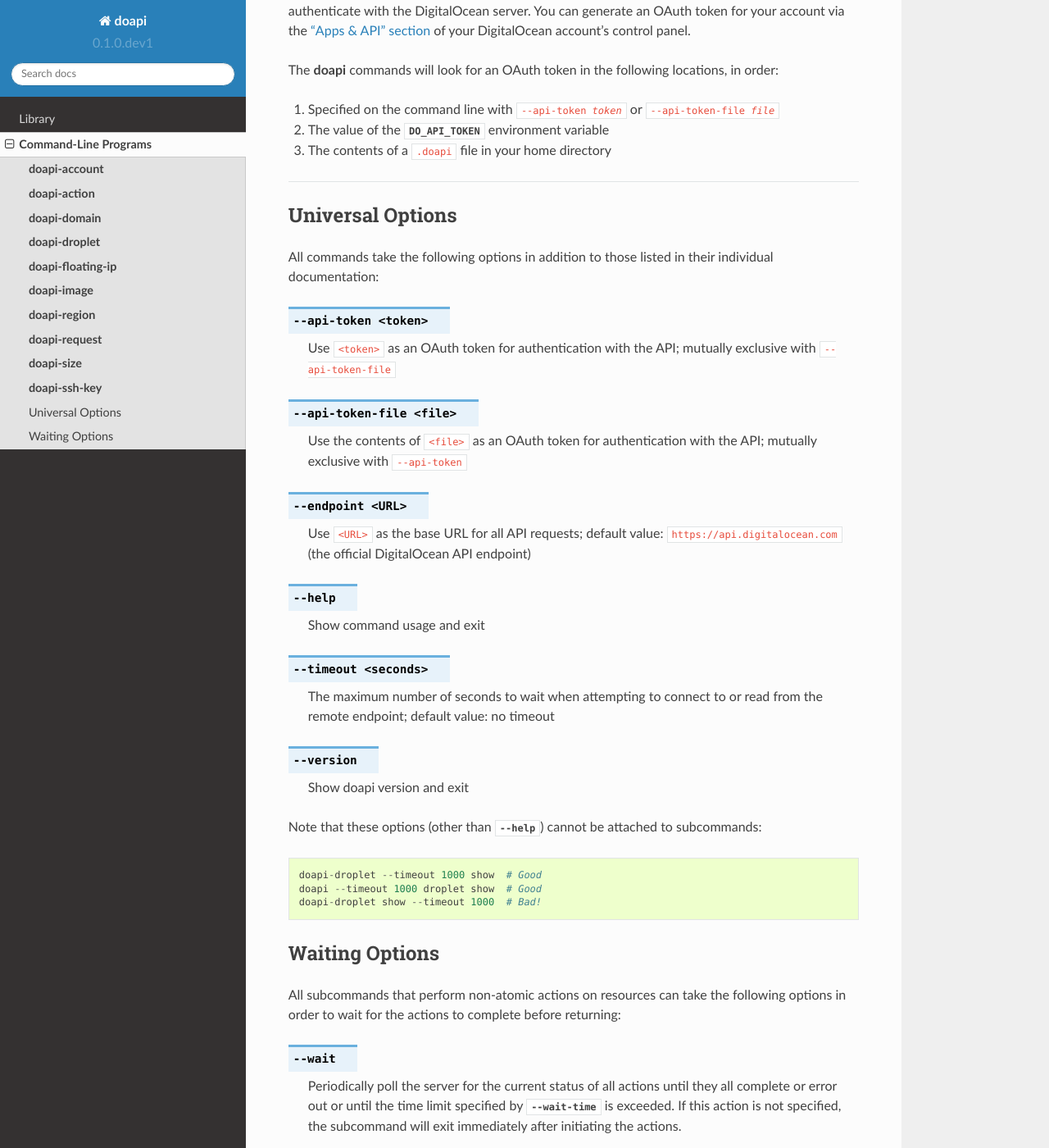
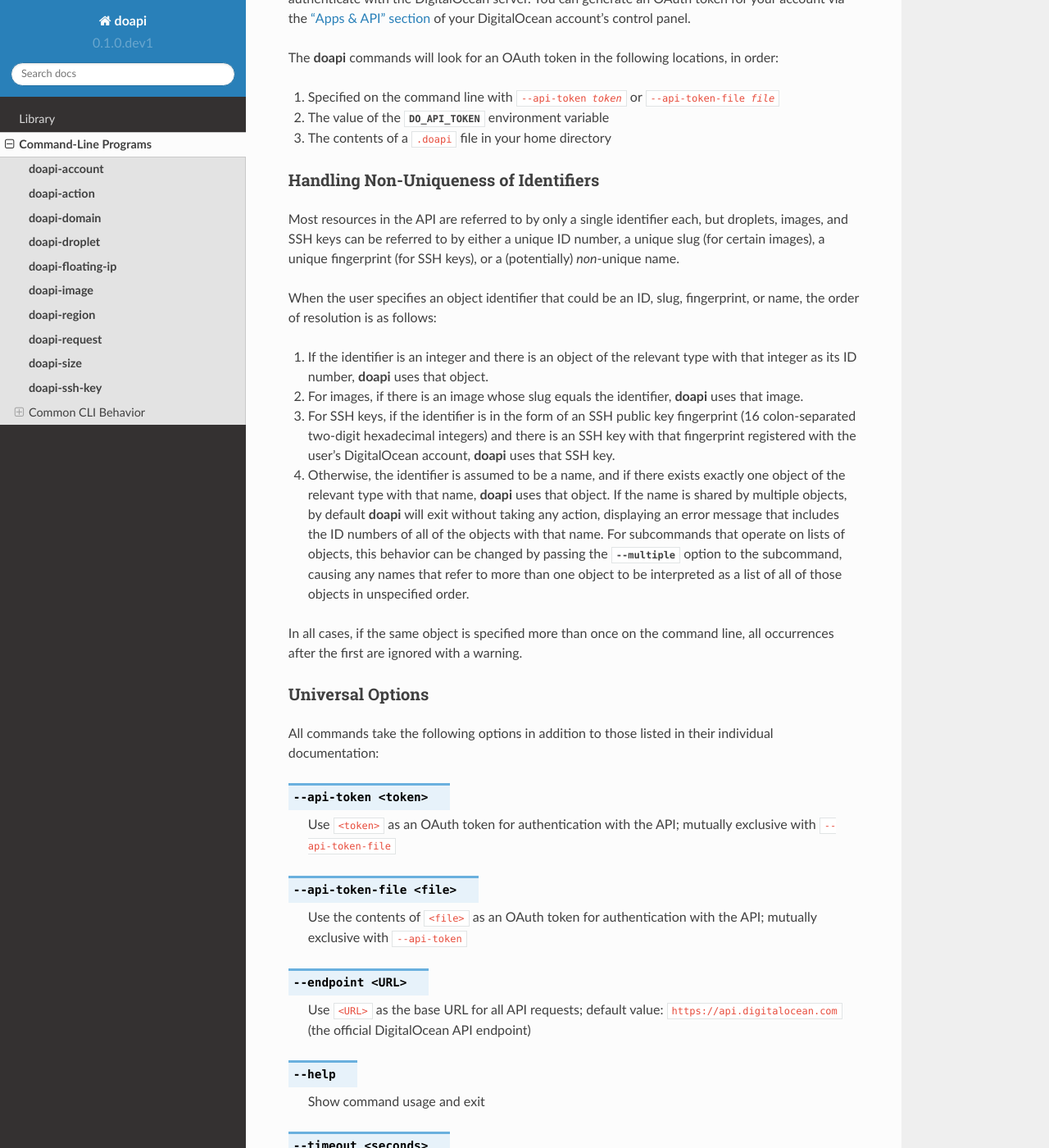
Before and after one commit to jwodder/doapi, a Sphinx documentation site: the page built from docs/cli/index.rst, in a window 1280 px wide and 1400 px high, scrolled down 567 px. Shown: the whole window at 82% size. Built offline with Sphinx 7.4.7 and the Read the Docs theme 2.0.0, drawn with Linux system fonts in a browser that asks for light colours; some of the changed text lies outside the part shown.

Commit message:
Expanded cli/index.rst

```diff
--- a/docs/cli/index.rst
+++ b/docs/cli/index.rst
@@ -17,11 +17,15 @@ Command-Line Programs
    size
    ssh_key
 
-TODO
+..
+    Document the plain :program:`doapi` command
+    [All commands output pretty-printed (sans colors) JSON]
 
-[Document the plain :program:`doapi` command]
+Common CLI Behavior
+-------------------
 
-----
+API Authentication
+''''''''''''''''''
 
 In order to perform API requests, an OAuth token must be supplied to
 :program:`doapi` so that it can authenticate with the DigitalOcean server.  You
@@ -37,12 +41,47 @@ locations, in order:
 2. The value of the :envvar:`DO_API_TOKEN` environment variable
 3. The contents of a :file:`.doapi` file in your home directory
 
-----
+
+Handling Non-Uniqueness of Identifiers
+''''''''''''''''''''''''''''''''''''''
+
+Most resources in the API are referred to by only a single identifier each, but
+droplets, images, and SSH keys can be referred to by either a unique ID number,
+a unique slug (for certain images), a unique fingerprint (for SSH keys), or a
+(potentially) *non*-unique name.
+
+When the user specifies an object identifier that could be an ID, slug,
+fingerprint, or name, the order of resolution is as follows:
+
+1. If the identifier is an integer and there is an object of the relevant type
+   with that integer as its ID number, :program:`doapi` uses that object.
+
+2. For images, if there is an image whose slug equals the identifier,
+   :program:`doapi` uses that image.
+
+3. For SSH keys, if the identifier is in the form of an SSH public key
+   fingerprint (16 colon-separated two-digit hexadecimal integers) and there is
+   an SSH key with that fingerprint registered with the user's DigitalOcean
+   account, :program:`doapi` uses that SSH key.
+
+4. Otherwise, the identifier is assumed to be a name, and if there exists
+   exactly one object of the relevant type with that name, :program:`doapi`
+   uses that object.  If the name is shared by multiple objects, by default
+   :program:`doapi` will exit without taking any action, displaying an error
+   message that includes the ID numbers of all of the objects with that name.
+   For subcommands that operate on lists of objects, this behavior can be
+   changed by passing the :option:`--multiple` option to the subcommand,
+   causing any names that refer to more than one object to be interpreted as a
+   list of all of those objects in unspecified order.
+
+In all cases, if the same object is specified more than once on the command
+line, all occurrences after the first are ignored with a warning.
+
 
 .. _universal:
 
 Universal Options
------------------
+'''''''''''''''''
 
 All commands take the following options in addition to those listed in their
 individual documentation:
@@ -86,11 +125,13 @@ subcommands::
 .. _waitopts:
 
 Waiting Options
----------------
+'''''''''''''''
 
-All subcommands that perform non-atomic actions on resources can take the
-following options in order to wait for the actions to complete before
-returning:
+By default, all subcommands that perform non-atomic actions return immediately
+after initiating the action, without waiting for it to complete.  They can be
+made to instead wait until completion with the :option:`--wait` option, which
+can be configured further with :option:`--wait-interval` and
+:option:`--wait-time`, as described below:
 
 .. option:: --wait
 
--- a/setup.py
+++ b/setup.py
@@ -33,7 +33,6 @@ setup(
     ],
 
     classifiers=[
-        #'Development Status :: 3 - Alpha',
         'Development Status :: 4 - Beta',
         #'Development Status :: 5 - Production/Stable',
 
```
Also changed, not shown: TODO.md (+4 -2 lines).
